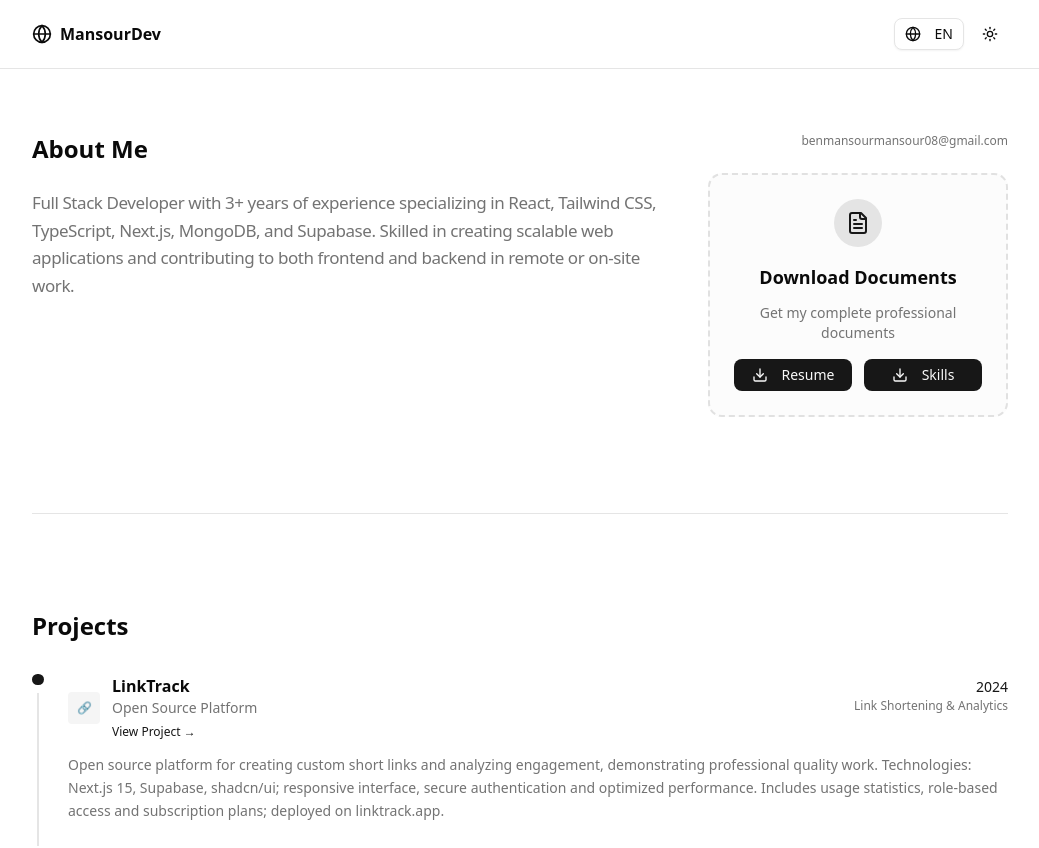
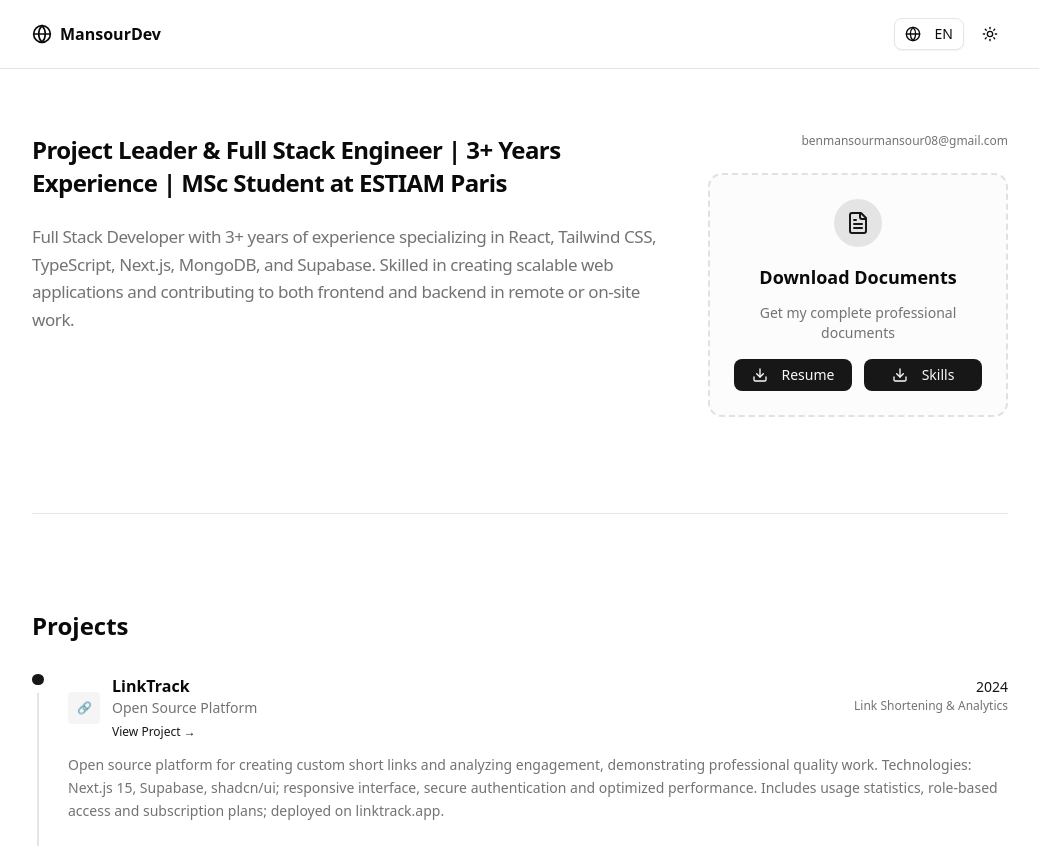
Before and after one commit to Mansourkira/Portfolio, a Next.js app: page / in a window 1280 px wide. Shown: the top 848 px of the page, without its empty margins (120-1159 px from the left). Built offline with nearby package versions, Linux system fonts and the light colour scheme.

Commit message:
chore: minor changes

```diff
--- a/app/page.tsx
+++ b/app/page.tsx
@@ -41,7 +41,7 @@ export default function HomePage() {
           <div className="grid md:grid-cols-[1fr_300px] gap-8 items-start">
             <div className="space-y-6">
               <AnimatedText delay={0.2} isAnimating={isAnimating}>
-                <h1 className="text-2xl font-semibold">{t.about.title}</h1>
+                <h1 className="text-xl md:text-2xl font-semibold leading-snug tracking-tight">{t.about.title}</h1>
               </AnimatedText>
               <AnimatedText delay={0.4} isAnimating={isAnimating}>
                 <p className="text-[17px] leading-relaxed tracking-tight text-muted-foreground">{t.about.body}</p>
--- a/lib/messages.json
+++ b/lib/messages.json
@@ -5,9 +5,9 @@
             "switch": "Switch to French"
         },
         "about": {
-            "title": "About Me",
+            "title": "Project Leader & Full Stack Engineer | 3+ Years Experience | MSc Student at ESTIAM Paris",
             "body": "Full Stack Developer with 3+ years of experience specializing in React, Tailwind CSS, TypeScript, Next.js, MongoDB, and Supabase. Skilled in creating scalable web applications and contributing to both frontend and backend in remote or on-site work.",
-            "nameTag": "Full Stack Developer",
+            "nameTag": "Project Leader & Full Stack Engineer",
             "location": "Tunis, El Aouina, 4230 Tunisia",
             "phone": "+216 29 598 701",
             "email": "benmansourmansour08@gmail.com"
@@ -163,9 +163,9 @@
             "switch": "Passer en anglais"
         },
         "about": {
-            "title": "À propos de moi",
+            "title": "Lead Technique & Ingénieur Full Stack | 3+ ans d'expérience | Étudiant MSc à ESTIAM Paris",
             "body": "Développeur Full Stack avec 3+ ans d'expérience spécialisé dans React, Tailwind CSS, TypeScript, Next.js, MongoDB et Supabase. Compétence dans la création d'applications web évolutives et contribution aux parties frontend et backend en télétravail ou sur site.",
-            "nameTag": "Développeur Full Stack",
+            "nameTag": "Lead Technique & Ingénieur Full Stack",
             "location": "Tunis, El Aouina, 4230 Tunisie",
             "phone": "+216 29 598 701",
             "email": "benmansourmansour08@gmail.com"
```
